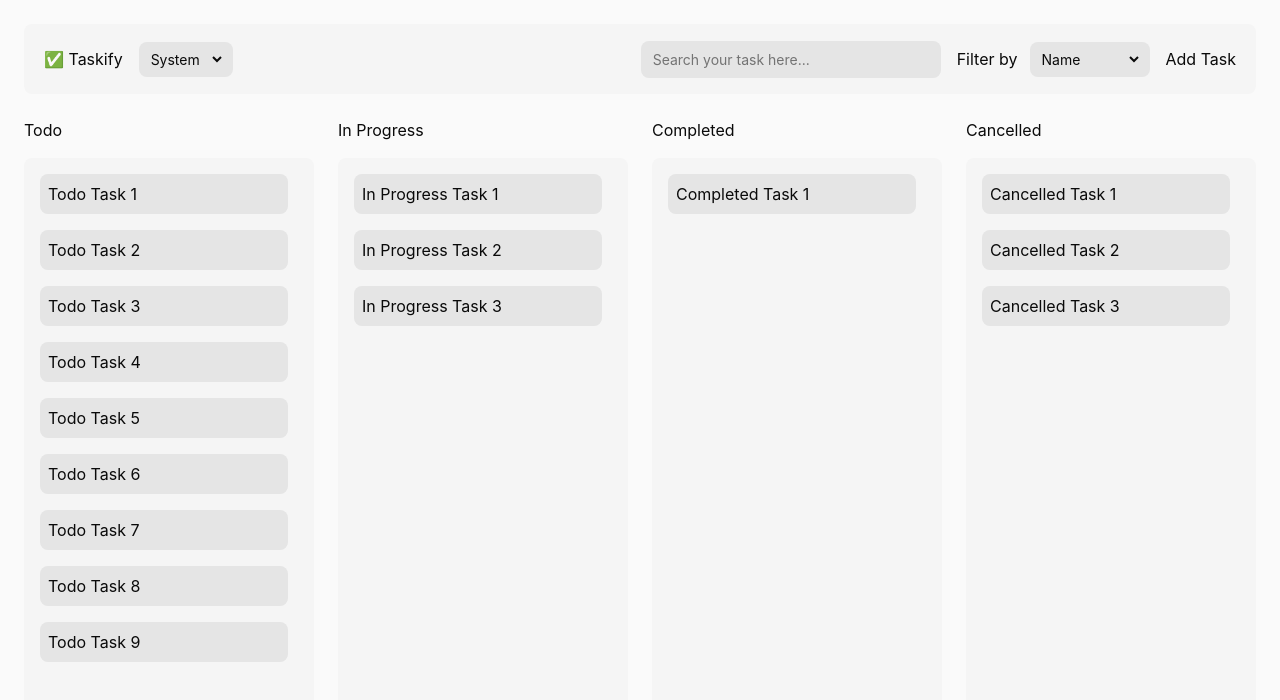
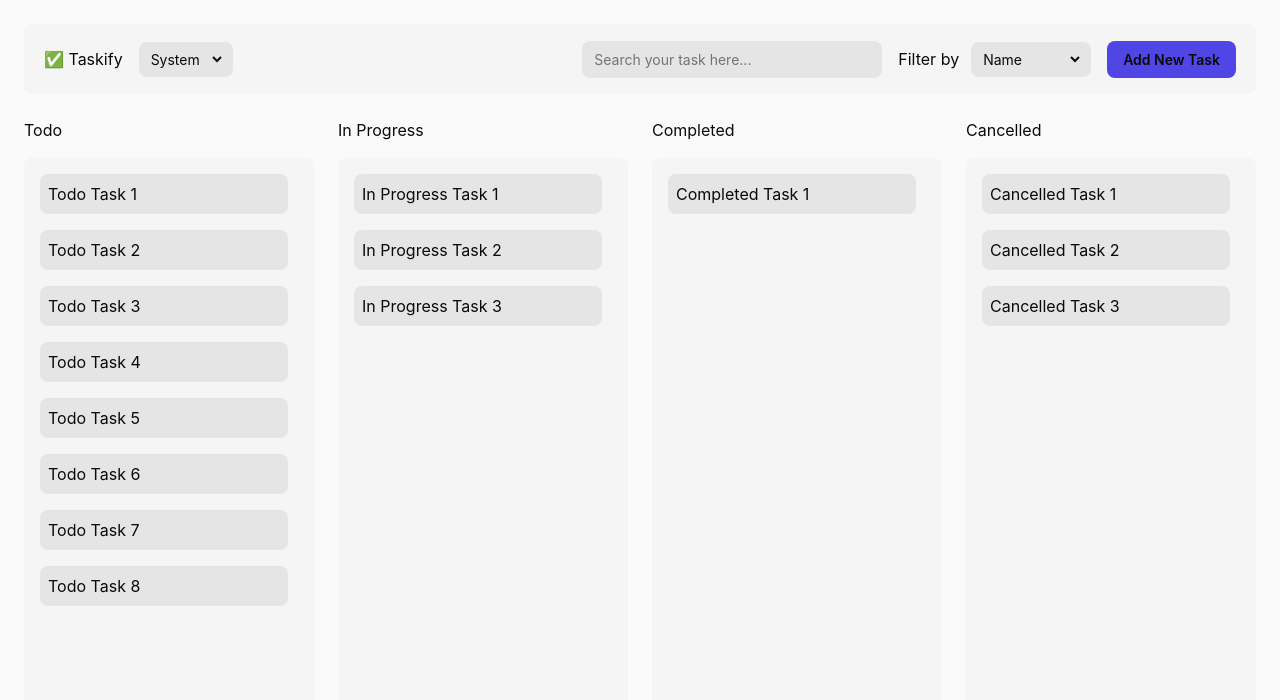
Before and after one commit to zeet-codes/taskify-todo-app, a website built with Vite: page index.html in a window 1280 px wide. Built offline with nearby package versions, Linux system fonts and the light colour scheme.

Commit message:
Create global button design

```diff
--- a/index.html
+++ b/index.html
@@ -54,7 +54,7 @@
 
                         <!-- Add Task Button -->
                         <div class="add-task">
-                            <button id="add-task-btn">Add Task</button>
+                            <button class="site-btn" id="add-task-btn">Add New Task</button>
                         </div>
                     </div>
                 </div>
@@ -81,7 +81,6 @@
                                 <div class="task-box">Todo Task 6</div>
                                 <div class="task-box">Todo Task 7</div>
                                 <div class="task-box">Todo Task 8</div>
-                                <div class="task-box">Todo Task 9</div>
                             </div>
                         </div>
                     </div>
--- a/src/styles/_globals.scss
+++ b/src/styles/_globals.scss
@@ -30,3 +30,25 @@ select {
         margin-right: -10px;
     }
 }
+
+// Button design
+
+.site-btn {
+    --_block-sp: var(--space-2);
+    --_inline-sp: var(--space-4);
+    --_btn-radius: var(--radius-lg);
+    --_btn-font-size: var(--font-size-sm);
+    --_btn-color: var(--color-indigo-600);
+    --_btn-hover-color: var(--color-indigo-700);
+    padding: var(--_block-sp) var(--_inline-sp);
+    border-radius: var(--_btn-radius);
+    background: var(--_btn-color);
+    cursor: pointer;
+    font-size: var(--_btn-font-size);
+    font-weight: 600;
+    transition: var(--transition-fast);
+
+    &:hover {
+        background: var(--_btn-hover-color);
+    }
+}
```
